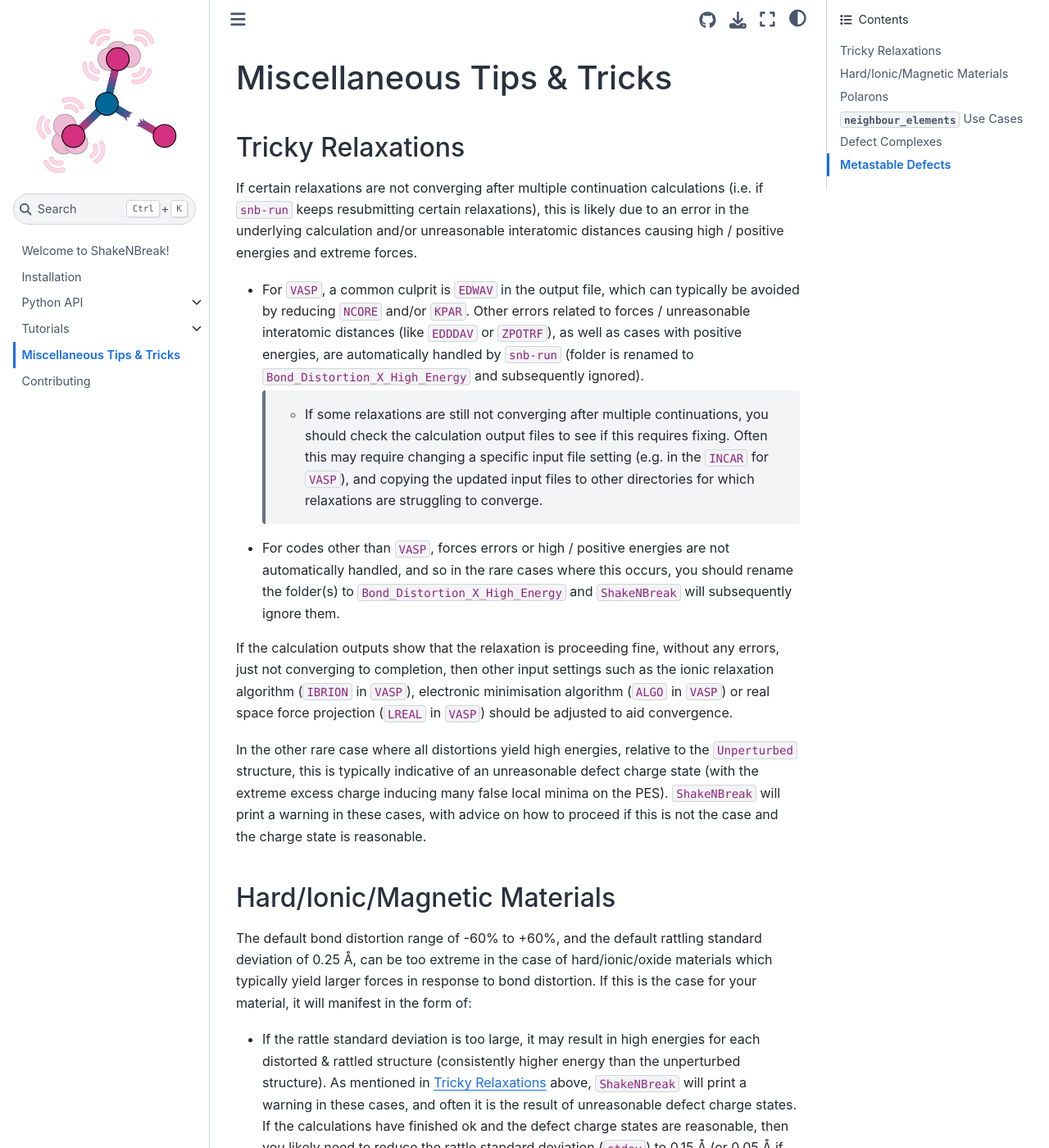
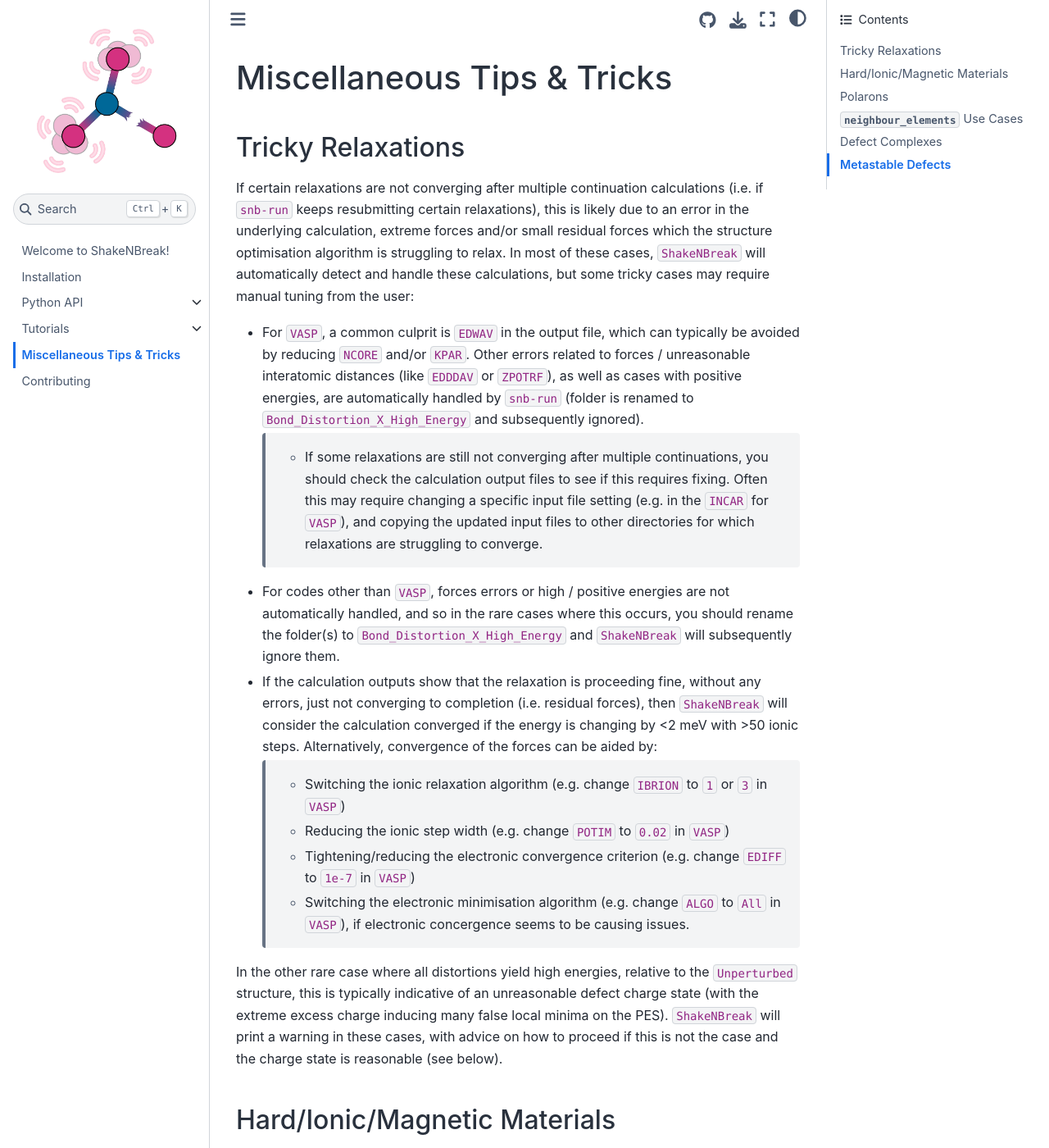
Before and after one commit to SMTG-Bham/ShakeNBreak, a Sphinx documentation site: the page built from docs/Tips.rst, in a window 1280 px wide and 1400 px high. Shown: the whole window at 82% size. Built offline with Sphinx 7.4.7 and the Sphinx Book theme 1.1.4, drawn with Linux system fonts in a browser that asks for light colours; pages that are not in the unit, such as notebooks, are missing from menus.

Commit message:
Update docs tips about ShakeNBreak auto-handling of tricky cases and advice for manual tuning if required
Former-commit-id: 296bef803f8b734d4c4e72fd440f67b26f691b05

```diff
--- a/docs/Tips.rst
+++ b/docs/Tips.rst
@@ -5,8 +5,10 @@
 -------------------
 
 If certain relaxations are not converging after multiple continuation calculations (i.e. if :code:`snb-run` keeps
-resubmitting certain relaxations), this is likely due to an error in the underlying calculation and/or unreasonable
-interatomic distances causing high / positive energies and extreme forces.
+resubmitting certain relaxations), this is likely due to an error in the underlying calculation, extreme forces and/or
+small residual forces which the structure optimisation algorithm is struggling to relax. In most of these cases,
+:code:`ShakeNBreak` will automatically detect and handle these calculations, but some tricky cases may require manual
+tuning from the user:
 
 - For :code:`VASP`, a common culprit is :code:`EDWAV` in the output file, which can typically be avoided by reducing
   :code:`NCORE` and/or :code:`KPAR`. Other errors related to forces / unreasonable interatomic distances (like
@@ -20,15 +22,19 @@
   the rare cases where this occurs, you should rename the folder(s) to :code:`Bond_Distortion_X_High_Energy` and
   :code:`ShakeNBreak` will subsequently ignore them.
 
-If the calculation outputs show that the relaxation is proceeding fine, without any errors, just not converging to
-completion, then other input settings such as the ionic relaxation algorithm (:code:`IBRION` in :code:`VASP`),
-electronic minimisation algorithm (:code:`ALGO` in :code:`VASP`) or real space force projection (:code:`LREAL`
-in :code:`VASP`) should be adjusted to aid convergence.
+- If the calculation outputs show that the relaxation is proceeding fine, without any errors, just not converging to
+  completion (i.e. residual forces), then :code:`ShakeNBreak` will consider the calculation converged if the energy is
+  changing by <2 meV with >50 ionic steps. Alternatively, convergence of the forces can be aided by:
+    - Switching the ionic relaxation algorithm (e.g. change :code:`IBRION` to :code:`1` or :code:`3` in :code:`VASP`)
+    - Reducing the ionic step width (e.g. change :code:`POTIM` to :code:`0.02` in :code:`VASP`)
+    - Tightening/reducing the electronic convergence criterion (e.g. change :code:`EDIFF` to :code:`1e-7` in :code:`VASP`)
+    - Switching the electronic minimisation algorithm (e.g. change :code:`ALGO` to :code:`All` in :code:`VASP`), if
+      electronic concergence seems to be causing issues.
 
 In the other rare case where all distortions yield high energies, relative to the :code:`Unperturbed` structure, this is
 typically indicative of an unreasonable defect charge state (with the extreme excess charge inducing many false local
 minima on the PES). :code:`ShakeNBreak` will print a warning in these cases, with advice on how to proceed if this is
-not the case and the charge state is reasonable.
+not the case and the charge state is reasonable (see below).
 
 
 Hard/Ionic/Magnetic Materials
```
